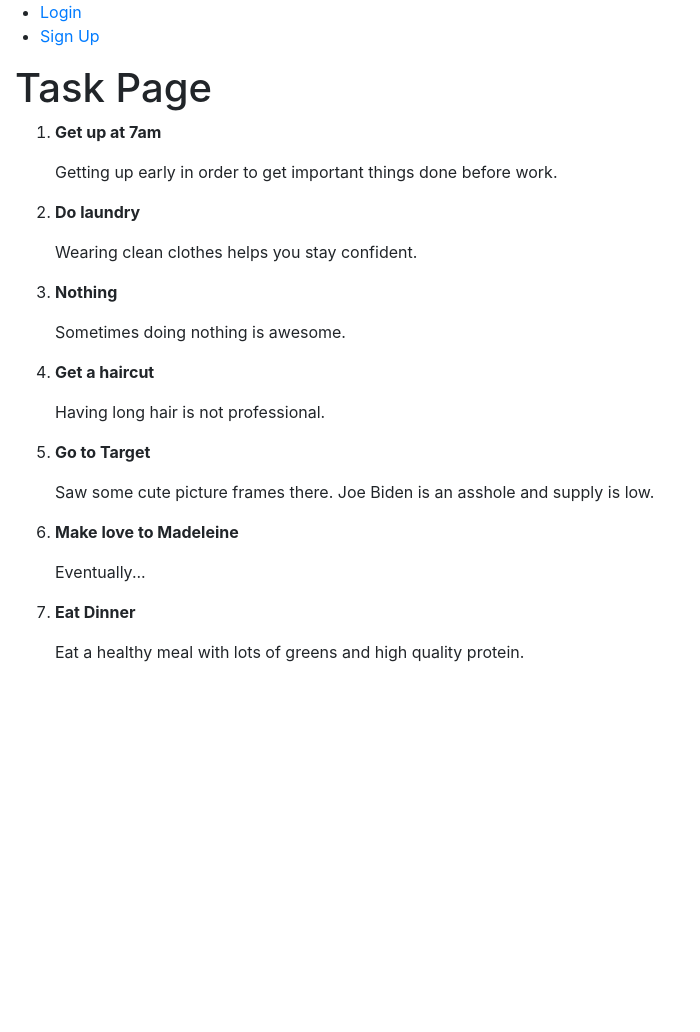
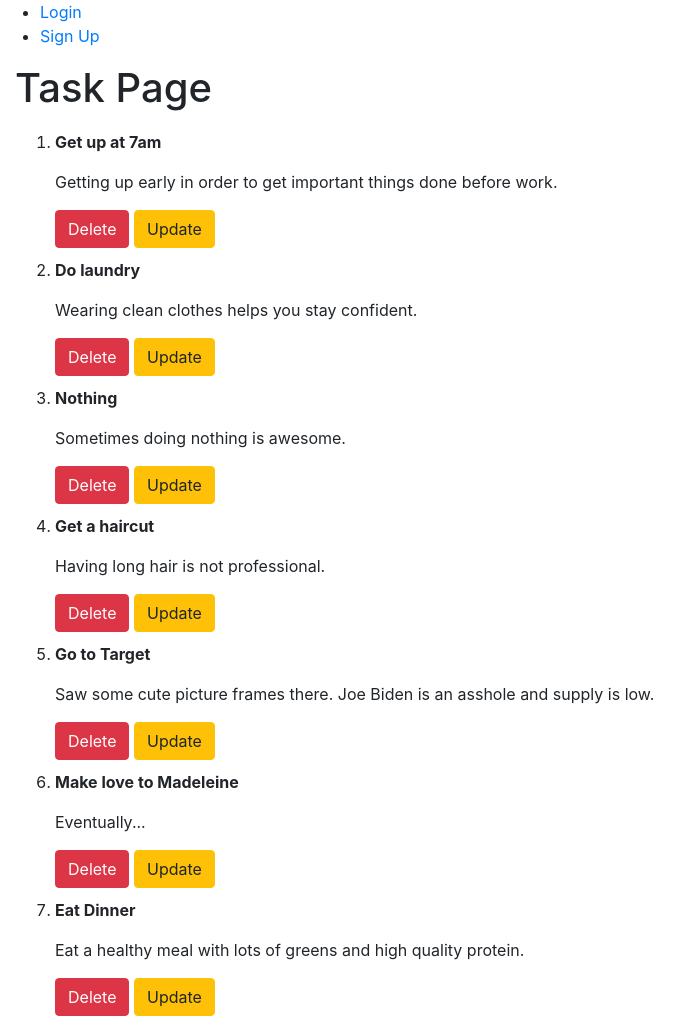
Before and after one commit to BriGuy520/Productivity-App, a Django app: page /task/ in a window 1280 px wide. Shown: the whole page, without its empty margins (0-700 px from the left). Before the commit the page ends 662 px from the top, so only its background shows below. Run offline with Django 3.2, Linux system fonts and the light colour scheme; data comes from the database, SQL or seed files in the repository; both versions use the stored data as it was after the commit.

Commit message:
added some delete and update buttons to task page. Need to figure out how to properly delete.

```diff
--- a/to_do_list/list/admin.py
+++ b/to_do_list/list/admin.py
@@ -1,9 +1,13 @@
 from django.contrib import admin
 
-from .models import Task
+from .models import Task, Doer
 
 # Register your models here.
 
 @admin.register(Task)
 class TaskAdmin(admin.ModelAdmin):
   model = Task
+
+@admin.register(Doer)
+class DoerAdmin(admin.ModelAdmin):
+  model = Doer
--- /dev/null
+++ b/to_do_list/list/templates/delete_task.html
@@ -0,0 +1,4 @@
+{% block delete_task %}
+
+
+{% endblock %}
--- a/to_do_list/list/templates/task.html
+++ b/to_do_list/list/templates/task.html
@@ -4,9 +4,11 @@
  <h1>Task Page</h1>
 <ol>
  {% for task in task_list %}
-  <li>
+  <li style="padding-top:10px;">
     <p><strong>{{ task.task_title }}</strong></p>
     <p>{{task.task_summary}}</p>
+    <a class="btn btn-danger" href="{% url 'delete_task' task.id %}">Delete</a>
+    <a class="btn btn-warning" href="#">Update</a>
   </li>
   {% endfor %}
 </ol>
--- a/to_do_list/list/urls.py
+++ b/to_do_list/list/urls.py
@@ -5,4 +5,5 @@ from . import views
 urlpatterns = [
   path('', views.index, name='index'),
   path('task/', views.task, name='task'),
+  path('delete_task/<int:pk>', views.delete_task, name='delete_task'),
 ]
--- a/to_do_list/list/views.py
+++ b/to_do_list/list/views.py
@@ -1,4 +1,4 @@
-from django.shortcuts import render, redirect
+from django.shortcuts import render, redirect, get_object_or_404
 
 from django.http import HttpResponse, HttpResponseRedirect
 
@@ -16,11 +16,13 @@ def index(request):
 
       if form.is_valid():
 
-        obj = Task()
+        # obj = Task()
 
-        obj.task_title = form.cleaned_data['task_title']
-        obj.task_summary = form.cleaned_data['task_summary']
-        obj.save()
+        # obj.task_title = form.cleaned_data['task_title']
+        # obj.task_summary = form.cleaned_data['task_summary']
+        # obj.save()
+
+        form.save()
 
         return HttpResponseRedirect('task')
 
@@ -34,3 +36,8 @@ def task(request):
   task_list = Task.objects.all()
 
   return render(request, 'task.html', {'task_list': task_list})
+
+def delete_task(request, pk):
+  task_to_delete = Task.objects.get(pk=pk)
+  task_to_delete.delete()
+  return render(request, 'task/')
```
Also changed, not shown: to_do_list/db.sqlite3.
